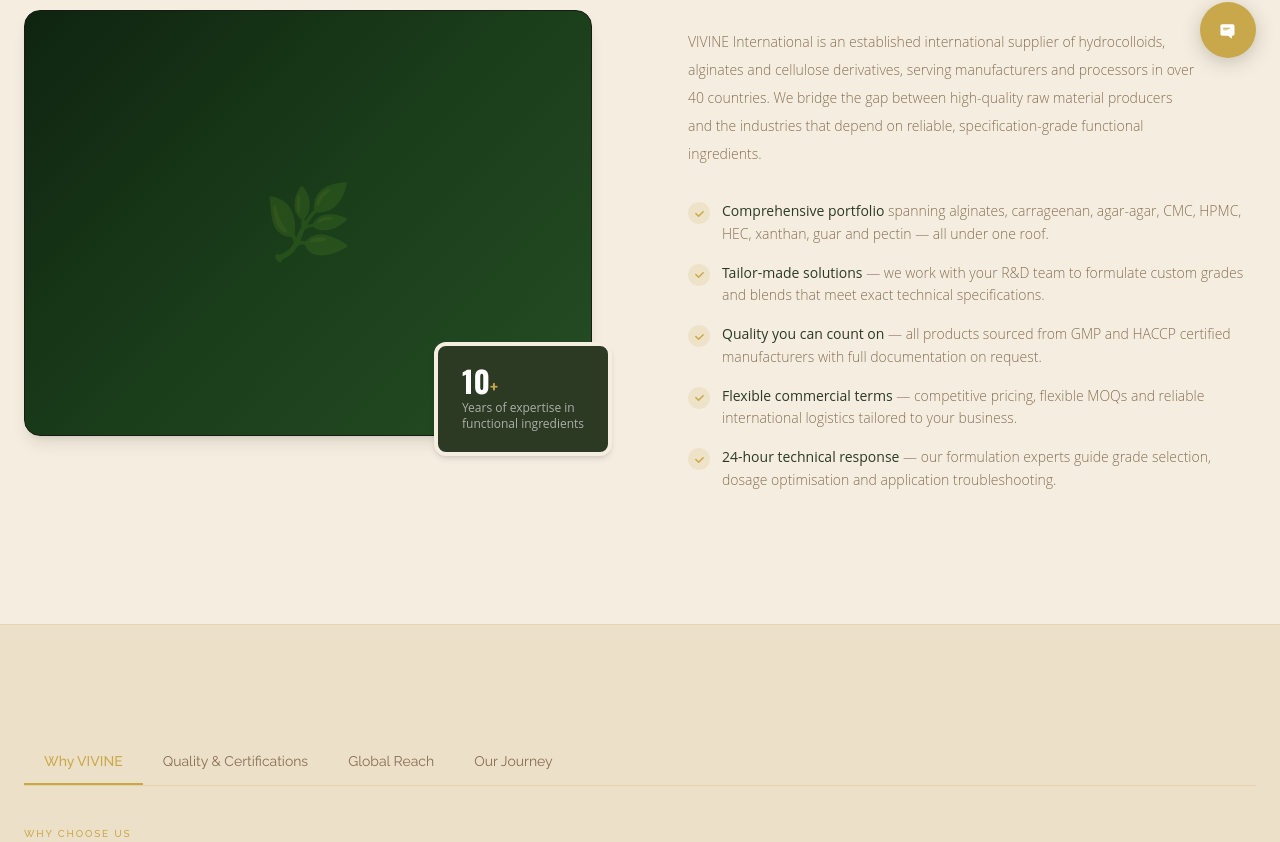
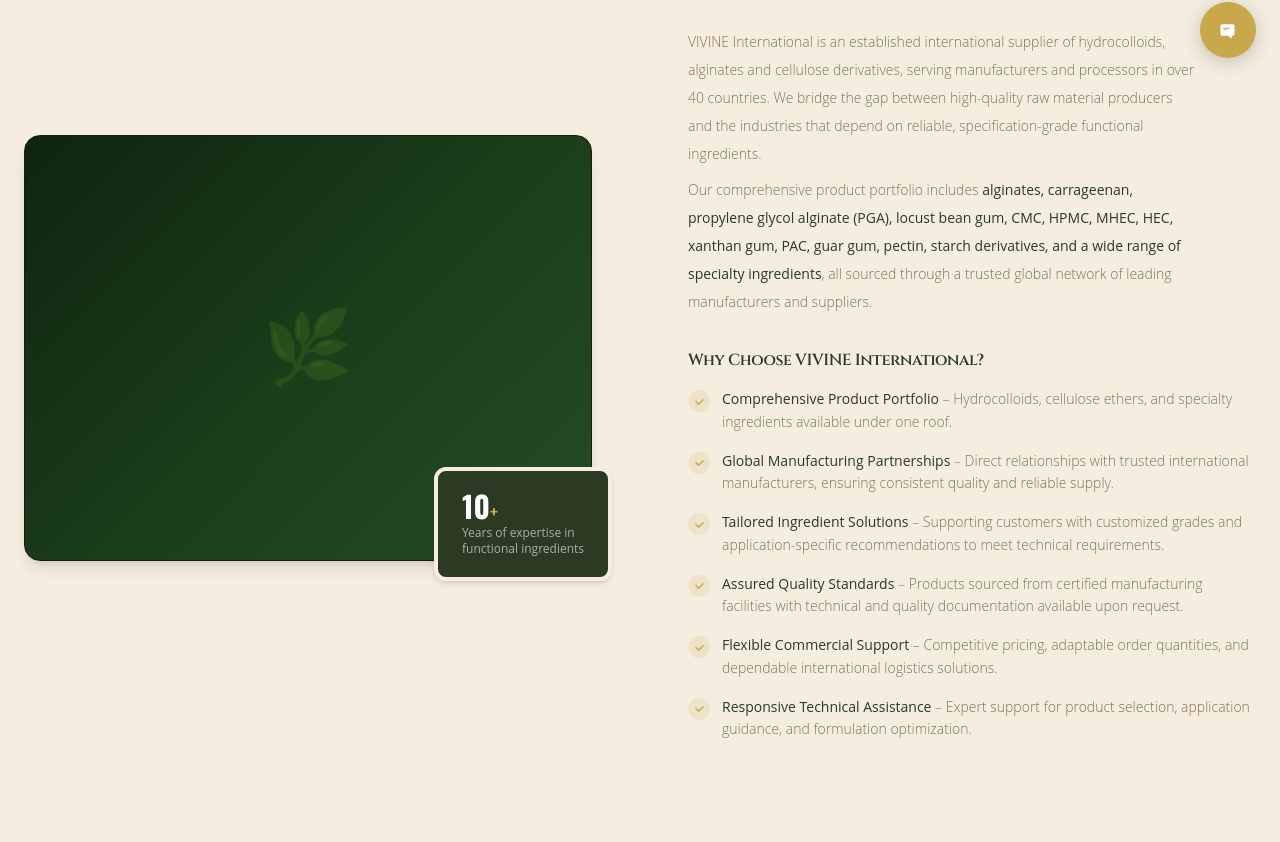
Before and after one commit to VIVINE567/Website, a Next.js app: page /about in a window 1280 px wide. Shown: the part 718-1560 px from the top of the page. Built offline with nearby package versions, Linux system fonts and the light colour scheme.

Commit message:
correction page 9 and below updates

```diff
--- a/src/components/sections/about/AboutHeroSection.jsx
+++ b/src/components/sections/about/AboutHeroSection.jsx
@@ -5,9 +5,9 @@
 import Link from 'next/link';
 
 const STATS = [
-  { number: '4', suffix: '+', label: 'Countries served across Asia, Europe, Middle East & Americas' },
-  { number: '200', suffix: '+', label: 'Product grades across hydrocolloids, alginates & cellulose' },
-  { number: '15', suffix: '+', label: 'Industries served from food & beverage to construction' },
+  { number: '9', suffix: '+', label: 'Trusted Global Manufacturing Partners' },
+  { number: '150', suffix: '+', label: 'Product grades across hydrocolloids, alginates & cellulose' },
+  { number: '5', suffix: '+', label: 'Industries Served Across Food & Beverage, Pharma, Cosmetics & Construction' },
   { number: 'ISO', suffix: '', label: 'Certified supply chain with Halal, Kosher & FSSC 22000 compliant partners' },
 ];
 
--- a/src/components/sections/about/AboutIntroSection.jsx
+++ b/src/components/sections/about/AboutIntroSection.jsx
@@ -4,24 +4,28 @@
 
 const CHECKS = [
   {
-    strong: 'Comprehensive portfolio',
-    rest: ' spanning alginates, carrageenan, agar-agar, CMC, HPMC, HEC, xanthan, guar and pectin — all under one roof.',
+    strong: 'Comprehensive Product Portfolio',
+    rest: ' – Hydrocolloids, cellulose ethers, and specialty ingredients available under one roof.',
   },
   {
-    strong: 'Tailor-made solutions',
-    rest: ' — we work with your R&D team to formulate custom grades and blends that meet exact technical specifications.',
+    strong: 'Global Manufacturing Partnerships',
+    rest: ' – Direct relationships with trusted international manufacturers, ensuring consistent quality and reliable supply.',
   },
   {
-    strong: 'Quality you can count on',
-    rest: ' — all products sourced from GMP and HACCP certified manufacturers with full documentation on request.',
+    strong: 'Tailored Ingredient Solutions',
+    rest: ' – Supporting customers with customized grades and application-specific recommendations to meet technical requirements.',
   },
   {
-    strong: 'Flexible commercial terms',
-    rest: ' — competitive pricing, flexible MOQs and reliable international logistics tailored to your business.',
+    strong: 'Assured Quality Standards',
+    rest: ' – Products sourced from certified manufacturing facilities with technical and quality documentation available upon request.',
   },
   {
-    strong: '24-hour technical response',
-    rest: ' — our formulation experts guide grade selection, dosage optimisation and application troubleshooting.',
+    strong: 'Flexible Commercial Support',
+    rest: ' – Competitive pricing, adaptable order quantities, and dependable international logistics solutions.',
+  },
+  {
+    strong: 'Responsive Technical Assistance',
+    rest: ' – Expert support for product selection, application guidance, and formulation optimization.',
   },
 ];
 
@@ -119,12 +123,26 @@
             VIVINE International
           </em>
         </h2>
-        <p className="text-sm leading-loose mb-8 max-w-lg" style={{ fontFamily: "'Open Sans', sans-serif", color: 'var(--brown-warm)', fontWeight: 300 }}>
+        <p className="text-sm leading-loose mb-2 max-w-lg" style={{ fontFamily: "'Open Sans', sans-serif", color: 'var(--brown-warm)', fontWeight: 300 }}>
           VIVINE International is an established international supplier of hydrocolloids, alginates
           and cellulose derivatives, serving manufacturers and processors in over 40 countries. We
           bridge the gap between high-quality raw material producers and the industries that depend
           on reliable, specification-grade functional ingredients.
         </p>
+        <p className="text-sm leading-loose mb-8 max-w-lg" style={{ fontFamily: "'Open Sans', sans-serif", color: 'var(--brown-warm)', fontWeight: 300 }}>
+          Our comprehensive product portfolio includes{' '}
+          <strong style={{ color: 'var(--forest)', fontWeight: 500 }}>
+            alginates, carrageenan, propylene glycol alginate (PGA), locust bean gum, CMC, HPMC, MHEC, HEC, xanthan gum, PAC, guar gum, pectin, starch derivatives, and a wide range of specialty ingredients
+          </strong>
+          , all sourced through a trusted global network of leading manufacturers and suppliers.
+        </p>
+
+        <h3
+          className="text-base font-semibold mb-4"
+          style={{ fontFamily: "'Cinzel', serif", color: 'var(--forest)' }}
+        >
+          Why Choose VIVINE International?
+        </h3>
 
         <div className="flex flex-col gap-4">
           {CHECKS.map((c, i) => (
--- a/src/components/sections/about/AboutTabsSection.jsx
+++ b/src/components/sections/about/AboutTabsSection.jsx
@@ -37,11 +37,11 @@
 ];
 
 const TIMELINE = [
-  { year: 'Founded',              event: 'VIVINE International established',         detail: 'Started as a specialised trader of seaweed-based hydrocolloids — agar-agar and carrageenan — for food manufacturers in South Asia.' },
-  { year: 'Expansion',           event: 'Portfolio extended to alginates & cellulose', detail: 'Added sodium alginate, potassium alginate, CMC and HPMC, opening pharmaceutical and industrial channels.' },
-  { year: 'International Growth',event: 'Export reach expanded to 40+ countries',   detail: 'Established distribution agreements and logistics partnerships across the Middle East, Europe and Southeast Asia.' },
+  { year: 'Founded',              event: 'VIVINE International Established',         detail: 'Built with a vision to connect global manufacturers with high-quality hydrocolloids, cellulose ethers, and specialty ingredients through reliable sourcing and supply solutions.' },
+  { year: 'Expansion',           event: 'Portfolio Expanded Across Key Ingredient Categories', detail: 'Broadened our offering from hydrocolloids to cellulose ethers and specialty ingredients, supporting customers across multiple industries and applications.' },
+  { year: 'International Growth',event: 'Expanded Global Supply Network',   detail: 'Established sourcing partnerships and logistics capabilities across Asia, Europe, the Middle East, and the Americas, enabling reliable international supply and distribution.' },
   { year: 'Quality Milestone',   event: 'Full certification programme launched',     detail: 'All supply chain partners audited and certified to ISO 9001, ISO 22000, HACCP, Halal and Kosher standards.' },
-  { year: 'Today',               event: '200+ grades across 15+ industries',         detail: 'VIVINE now offers a comprehensive portfolio serving food, pharma, cosmetics, personal care, construction and industrial sectors globally.' },
+  { year: 'Today',               event: '9+ grades across 6 industries',         detail: 'VIVINE now offers a comprehensive portfolio serving food, pharma, cosmetics, personal care, construction and industrial sectors globally.' },
 ];
 
 const TABS = [
@@ -234,9 +234,9 @@
               <>
                 <TabIntro
                   tag="Global Reach"
-                  heading="Delivering to"
-                  accentWord="40+ countries worldwide"
-                  body="VIVINE maintains an extensive international distribution network. From small specialty manufacturers to large multinationals — we deliver reliably with competitive lead times."
+                  heading="Delivering Globally with"
+                  accentWord="Trusted Supply Networks"
+                  body="VIVINE maintains an extensive international distribution network, connecting manufacturers and buyers across key global markets with reliable sourcing and efficient logistics."
                 />
                 <motion.div
                   variants={containerVariants}
--- a/src/components/sections/services/ServicesIntroSection.jsx
+++ b/src/components/sections/services/ServicesIntroSection.jsx
@@ -5,10 +5,10 @@
 import S from '../../../styles/modal';
 
 const STATS = [
-  { number: '4', suffix: '+', label: 'Countries Served Globally' },
-  { number: '200', suffix: '+', label: 'Ingredient Grades Supplied' },
-  { number: '15', suffix: '+', label: 'Years of Industry Experience' },
-  { number: '4', suffix: '', label: 'Core Industry Verticals' },
+  { number: '21', suffix: '+', label: 'Hydrocolloids & Cellulose Ethers' },
+  { number: '150', suffix: '+', label: 'Ingredient Grades Supplied' },
+  { number: '11', suffix: '+', label: 'Years of Industry Experience' },
+  { number: '5', suffix: '', label: 'Key Industries Served' },
 ];
 
 const AnimatedNumber = ({ value }) => {
--- a/src/views/Premix.jsx
+++ b/src/views/Premix.jsx
@@ -200,7 +200,7 @@
     : PREMIX_PRODUCTS.filter(p => p.cat === activeCat);
 
   return (
-    <section id="premix-products" style={{ padding: '5rem 4rem 6rem', background: 'var(--cream-dark)' }}>
+    <section id="premix-products" className="px-4 py-16 md:px-16 md:py-20 md:pb-24" style={{ background: 'var(--cream-dark)' }}>
       <div className="text-center" style={{ marginBottom: '3.5rem' }}>
         <span className="gold-eyebrow" style={{ marginBottom: '1rem' }}>Our Products</span>
         <div className="gold-divider" style={{ margin: '1rem auto 1.5rem' }} />
@@ -244,7 +244,7 @@
       </div>
 
       {/* Grid */}
-      <div className="grid gap-px" style={{ gridTemplateColumns: 'repeat(auto-fill, minmax(280px, 1fr))', background: 'rgba(201,168,76,0.15)' }}>
+      <div className="grid gap-5" style={{ gridTemplateColumns: 'repeat(auto-fill, minmax(250px, 1fr))' }}>
         <AnimatePresence mode="popLayout">
           {filtered.map((p, i) => {
             const tagC = TAG_COLORS[p.cat] || TAG_COLORS.other;
@@ -257,8 +257,8 @@
                 animate={{ opacity: 1, scale: 1 }}
                 exit={{ opacity: 0, scale: 0.96 }}
                 transition={{ duration: 0.28, delay: i * 0.025 }}
-                className="group overflow-hidden cursor-pointer"
-                style={{ background: 'var(--cream)' }}
+                className="group overflow-hidden cursor-pointer rounded-xl"
+                style={{ background: 'var(--cream)', border: '1px solid rgba(201,168,76,0.15)' }}
               >
                 {/* Image area */}
                 <div className="relative w-full flex items-center justify-center"
```
